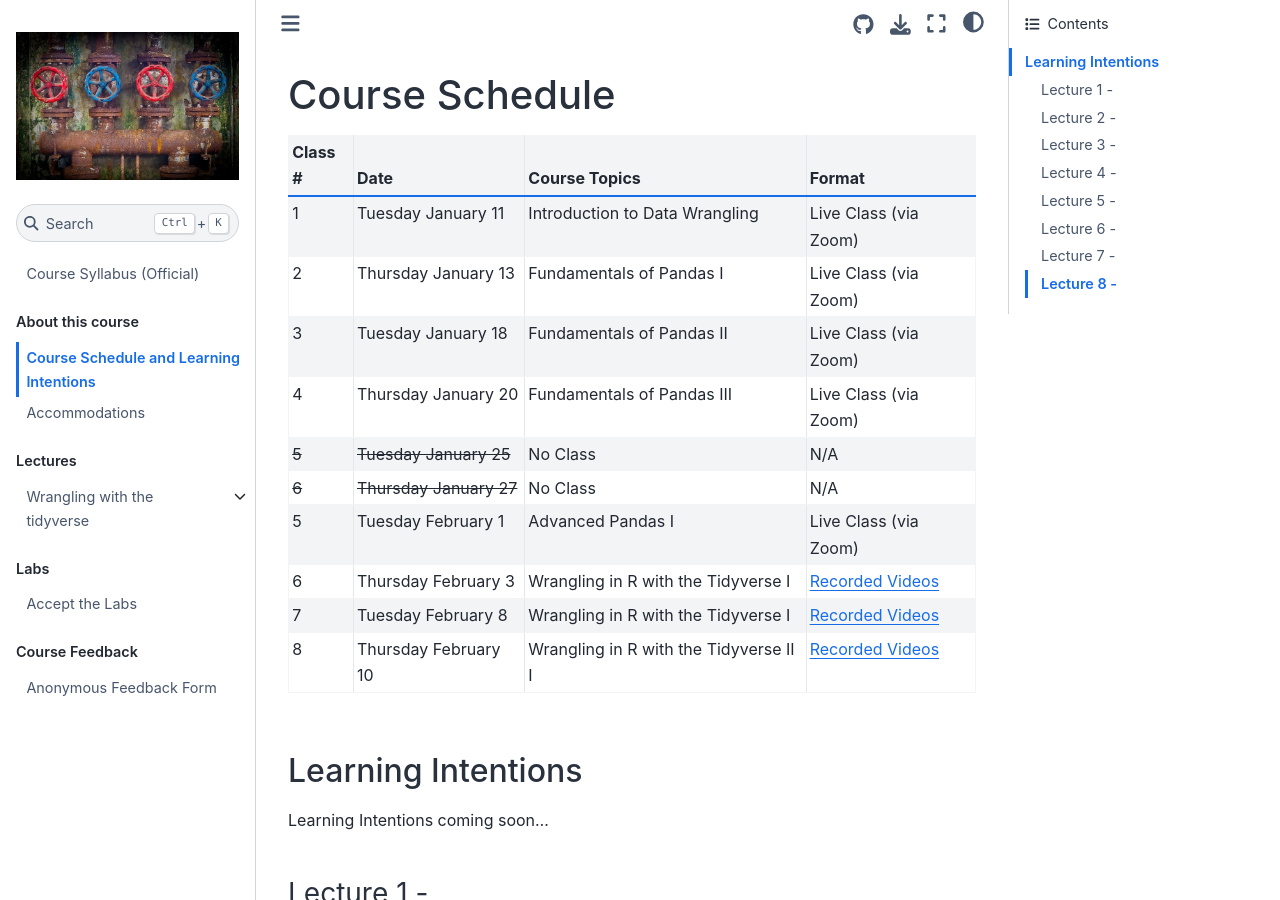
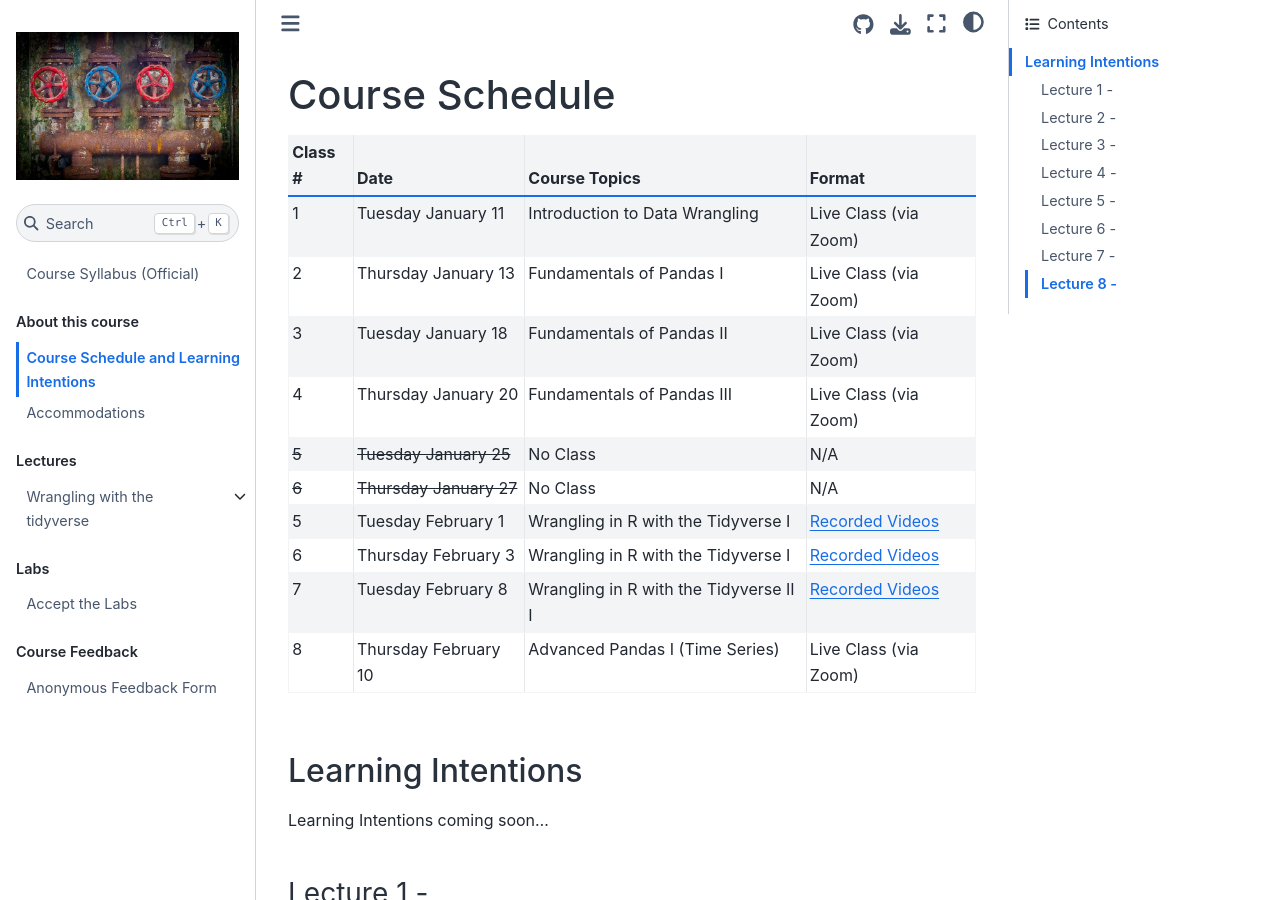
Before and after one commit to ubco-cmps/data542_course, a Jupyter Book: the page built from about/syllabus_bits/course_schedule.md, in a window 1280 px wide and 900 px high. Built offline with Jupyter Book 1.0.4 settings and Sphinx 7.4.7 and the Sphinx Book theme 1.1.4, drawn with Linux system fonts in a browser that asks for light colours; pages that are not in the unit, such as notebooks, are missing from menus.

Commit message:
update schedule to move time series to the end

```diff
--- a/about/syllabus_bits/course_schedule.md
+++ b/about/syllabus_bits/course_schedule.md
@@ -10,10 +10,12 @@
 | 4                  | Thursday January 20                  | Fundamentals of Pandas III             | Live Class (via Zoom)                                                                                             |
 | <strike>5</strike> | <strike>Tuesday January 25</strike>  | No Class                               | N/A                                                                                                               |
 | <strike>6</strike> | <strike>Thursday January 27</strike> | No Class                               | N/A                                                                                                               |
-| 5                  | Tuesday February 1                   | Advanced Pandas I                      | Live Class (via Zoom)                                                                                             |
-| 6                  | Thursday February 3                  | Wrangling in R with the Tidyverse I    | [Recorded Videos](https://canvas.ubc.ca/courses/86767/pages/wrangling-in-r-part-1-videos-from-dr-tiffany-timbers) |
-| 7                  | Tuesday February 8                   | Wrangling in R with the Tidyverse I    | [Recorded Videos](https://canvas.ubc.ca/courses/86767/pages/wrangling-in-r-part-2-videos-from-dr-tiffany-timbers) |
-| 8                  | Thursday February 10                 | Wrangling in R with the Tidyverse II I | [Recorded Videos](https://canvas.ubc.ca/courses/86767/pages/wrangling-in-r-part-2-videos-from-dr-tiffany-timbers) |
+| 5                  | Tuesday February 1                   | Wrangling in R with the Tidyverse I    | [Recorded Videos](https://canvas.ubc.ca/courses/86767/pages/wrangling-in-r-part-1-videos-from-dr-tiffany-timbers) |
+| 6                  | Thursday February 3                  | Wrangling in R with the Tidyverse I    | [Recorded Videos](https://canvas.ubc.ca/courses/86767/pages/wrangling-in-r-part-2-videos-from-dr-tiffany-timbers) |
+| 7                  | Tuesday February 8                   | Wrangling in R with the Tidyverse II I | [Recorded Videos](https://canvas.ubc.ca/courses/86767/pages/wrangling-in-r-part-2-videos-from-dr-tiffany-timbers) |
+| 8                  | Thursday February 10                 | Advanced Pandas I (Time Series)        | Live Class (via Zoom)                                                                                             |
+
+
 
 ## Learning Intentions
 
```
